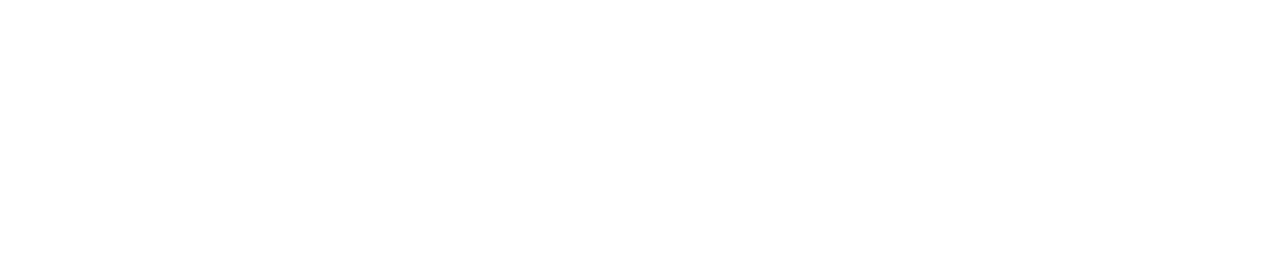
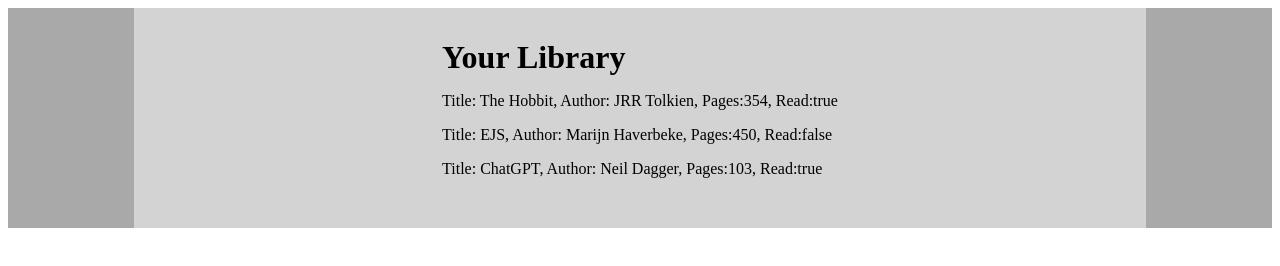
Before and after one commit to chadjowens/library, a plain HTML site: page index.html in a window 1280 px wide. Drawn offline with Linux system fonts and the light colour scheme.

Commit message:
updated HTML file and JS to display Book objects.
Updated styling slightly to display key:value pairs more cleanly (in progress).

```diff
--- a/index.html
+++ b/index.html
@@ -5,10 +5,17 @@
     <meta name="viewport" content="width=device-width, initial-scale=1.0">
     <link rel="shortcut icon" href="#" type="image/x-icon">
     <link rel="stylesheet" href="styles.css">
+
     <title>Library</title>
 </head>
 <body>
-
+    <div class="section">
+        <div class="container">
+            <div class="header" id="header_box">
+                <h1>Your Library</h1>
+            </div>
+        </div>
+    </div>
 
 
 
--- a/scripts.js
+++ b/scripts.js
@@ -1,54 +1,74 @@
+const myLibrary = [];
 
-// console.log("hello");
-////////////////////////
-// Player Object Constructor
-// function Player(name, marker) {
-//   this.name = name;
-//   this.marker = marker;
-//   this.sayName = function() {
-//     console.log(name);
-//   }
-// }
-// *** Objects with new keyword
-// const player1 = new Player('Chad', 'X');
-// const player2 = new Player('Joe', 'O');
-// *** Objects with function call
-// player1.sayName();
-// player2.sayName();
+const book1 = new Book("The Hobbit", "JRR Tolkien", 354, true);
+const book2 = new Book("EJS", "Marijn Haverbeke", 450, false);
+const book3 = new Book("ChatGPT", "Neil Dagger", 103, true);
 
-///////////////////////
-// Book Object Constructor
-// function Book(title, author, pages, read) {
-//   this.title = title;
-//   this.author = author;
-//   this.pages = pages;
-//   this.read = read;
-//     this.info = function() {
-//         console.log(title, author, pages, read);
-//     }
-// }
-// const theHobbit = new Book('The Hobbit', 'J.R.R. Tolkien', 354, true);
-// theHobbit.info();
+myLibrary.push(book1, book2, book3);
+
+// *** User input to add book info
+// let title = prompt("Enter Book Title:");
+// let author = prompt("Enter Book Author:");
+// let pages = prompt("Enter Number of Pages:");
+// let read = prompt("Read or Unread?");
+
+function bookInfo(myLibrary) {
+    // loop through myLibrary array and display book info for each book
+    console.log(myLibrary.length);
+    console.log("//////////////////");
+
+    for (let i = 0; i < myLibrary.length; i++) {
+        // console.log(myLibrary[i]);
+        let bookInfo = [];
+        bookInfo = myLibrary[i];
+        // console.log("Book Info", bookInfo);
+
+        let element = document.getElementById("header_box");
+        // console.log("Element Info", element);
+
+        let newP = document.createElement("p");
+        newP.classList.add("new_p");
+
+        element.appendChild(newP);
+
+        // function objToStr(obj) {
+        //     return JSON.stringify(obj);
+        //   } *** This could done as a function
+
+        let objToStr = JSON.stringify(bookInfo);
+        objToStr = objToStr.replace(/[""(){}]/g, " ");
+        // objToStr = objToStr.replace(/[:]/g, ":");
+        objToStr = objToStr.replace(/\s*:/g, ":");
+        objToStr = objToStr.replace(/\s*,/g, ",");
+
+        newP.innerHTML = objToStr;
+
+        console.log("Book Info", bookInfo);
+        console.log(typeof(bookInfo));
+        console.log(objToStr);
+    }
+}
+
+bookInfo(myLibrary);
 
 ///////////////////////
 // Book Object Constructor -- returning the value of the function
 function Book(title, author, pages, read) {
-    this.title = title;
-    this.author = author;
-    this.pages = pages;
-    this.read = read;
-      this.info = function() {
-           return `${this.title} by ${this.author}, ${this.pages} pages, ${this.read ? 'read' : 'not read yet'}`;
-      }
+    this.Title = title;
+    this.Author = author;
+    this.Pages = pages;
+    this.Read = read;
+    //   this.addBookToLibrary = function() {
+    //        myLibrary.push(title, author, pages, read);
+    // this.bookInfo = function() {
+    //     return `${this.title} by ${this.author}, ${this.pages} pages, ${this.read ? 'read' : 'not read yet'}`;
+    // }
   }
 
-  // Book Object Prototype -- calling sayAuthor function
-  Book.prototype.sayAuthor = function() {
-    console.log(this.author);
-  }
+// *** function to add book info taken from user input and push into myLibrary array
+// function addBookToLibrary() {
+//     myLibrary.push(title, author, pages, read);
+// }
 
-  // Object with key values
-  const theHobbit = new Book('The Hobbit', 'J.R.R. Tolkien', 354, true);
-   // Object pointing to function inside Constuctor
-  console.log(theHobbit.info());
-  theHobbit.sayAuthor();
+// *** function called to push user info into array
+// addBookToLibrary();
--- a/styles.css
+++ b/styles.css
@@ -0,0 +1,41 @@
+
+/* Box sizing rules */
+*,
+*::before,
+*::after {
+  box-sizing: border-box;
+}
+
+/* Remove default margin */
+body,
+h1,
+h2,
+h3,
+h4,
+p,
+figure,
+blockquote,
+dl,
+dd {
+  margin-block-end: 0;
+}
+
+.section {
+    display: flex;
+    flex-direction: row;
+    justify-content: center;
+    width: 100%;
+    background-color: darkgray;
+}
+.container {
+    display: flex;
+    flex-direction: row;
+    justify-content: center;
+    width: 80%;
+    height: 80%;
+    background-color: lightgray;
+}
+
+.header {
+    padding: 10px 0px 50px 0px;
+}
```
Also changed, not shown: scripts copy.js (added, +54 -0 lines).
